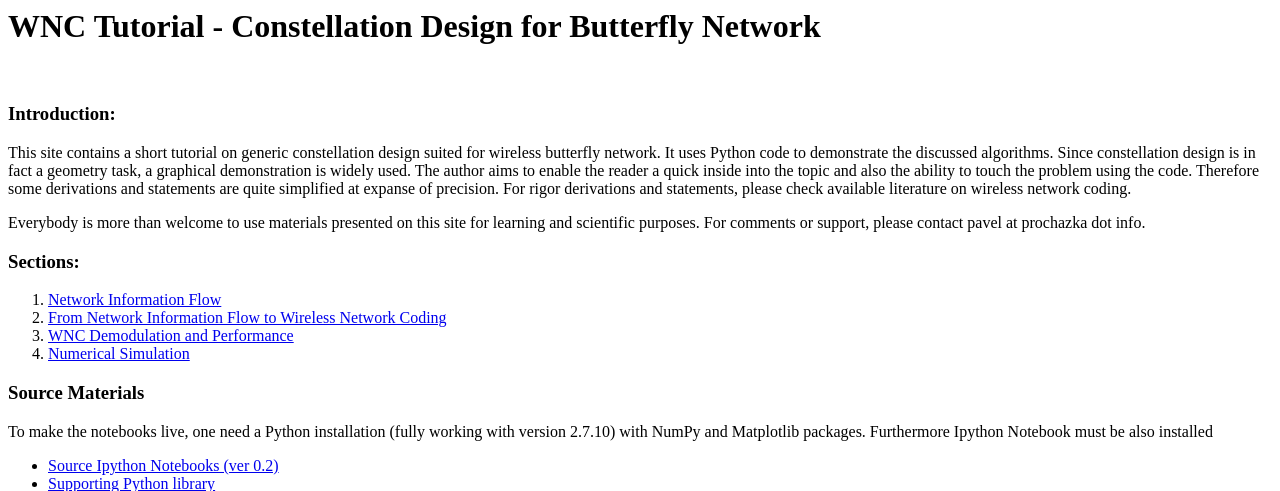
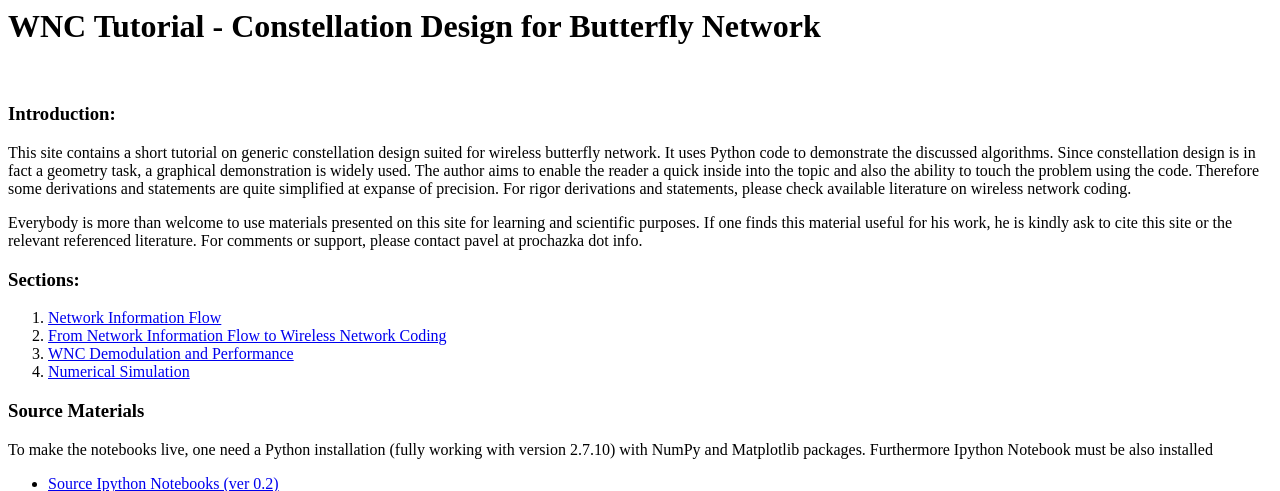
Before and after one commit to ProchazkaPavel/EURASIP_2017, a PHP site: page / in a window 1280 px wide. Shown: the top 491 px of the page. Run offline with PHP 8.4, Linux system fonts and the light colour scheme.

Commit message:
Presubmission v2

```diff
--- a/web_pres/index.php
+++ b/web_pres/index.php
@@ -10,7 +10,8 @@ Therefore some derivations and statements are quite simplified at expanse of pre
 derivations and statements, please check available literature on wireless network coding.
 <p>
 Everybody is more than welcome to use materials presented on this site for learning and scientific
-purposes. For comments or support, please contact pavel at prochazka dot info.
+purposes. If one finds this material useful for his work, he is kindly ask to cite this site or the
+relevant referenced literature. For comments or support, please contact pavel at prochazka dot info.
 <p>
 <h3>Sections:</h3>
 <ol>
@@ -24,7 +25,7 @@ purposes. For comments or support, please contact pavel at prochazka dot info.
 To make the notebooks live, one need a Python installation (fully working with version 2.7.10) with
 NumPy and Matplotlib packages. Furthermore Ipython Notebook must be also installed
 <ul>
-<li> <a href=notebooks.zip>Source Ipython Notebooks (ver 0.2)</a> </li>
+<li> <a href=notebooks_v0.2.zip>Source Ipython Notebooks (ver 0.2)</a> </li>
 <li> <a href=Constellation_Design_lib.py>Supporting Python library</a> </li>
 </ul>
 </html>
```
Also changed, not shown: 5 other files.
